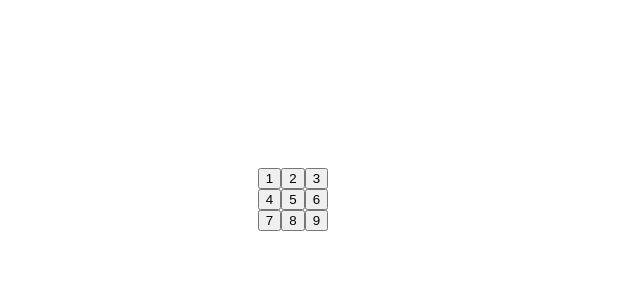
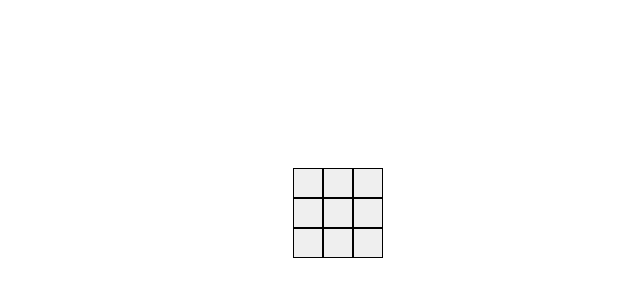
Before and after one commit to MethanBlun/react-Morpion, a React (Vite) app in the folder react_morpion/: page / in a window 1280 px wide. Shown: the top 300 px of the page, without its empty margins (347-987 px from the left). Built offline with nearby package versions, Linux system fonts and the light colour scheme.

Commit message:
button bug fixed

```diff
--- a/react_morpion/src/App.css
+++ b/react_morpion/src/App.css
@@ -1,43 +1,16 @@
 #root {
   max-width: 1280px;
   margin: 0 auto;
-  padding: auto;
   padding-top: 10em;
   text-align: center;
 }
 
-.logo {
-  height: 6em;
-  padding: 1.5em;
-  will-change: filter;
-  transition: filter 300ms;
-}
-.logo:hover {
-  filter: drop-shadow(0 0 2em #646cffaa);
-}
-.logo.react:hover {
-  filter: drop-shadow(0 0 2em #61dafbaa);
+
+.fragment{
+  padding-left: 50%
 }
 
-@keyframes logo-spin {
-  from {
-    transform: rotate(0deg);
-  }
-  to {
-    transform: rotate(360deg);
-  }
+.board-row{
+
+  display: flex;
 }
-
-@media (prefers-reduced-motion: no-preference) {
-  a:nth-of-type(2) .logo {
-    animation: logo-spin infinite 20s linear;
-  }
-}
-
-.card {
-  padding: 2em;
-}
-
-.read-the-docs {
-  color: #888;
-}
--- a/react_morpion/src/App.jsx
+++ b/react_morpion/src/App.jsx
@@ -1,35 +1,46 @@
 
 import './App.css'
+import { useState } from 'react';
 
 function App() {
 
 
- function Square({value}) {
+ function Square() {
+  const [value, setValue] = useState(null);
 
-      return <button className='square'>{value}</button>
-       }
+  function handleClick() {
+    setValue('X');
+  }
 
   return (
-    <>
+    <button
+      className="square"
+      onClick={handleClick}
+    >
+      {value}
+    </button>
+  );
 
+ }
 
-
-<div className="board-row">
-        <Square value="1" />
-        <Square value="2" />
-        <Square value="3" />
+  return (
+    <div className='fragment'>
+  <div className="board-row">
+        <Square  />
+        <Square  />
+        <Square  />
       </div>
       <div className="board-row">
-        <Square value="4" />
-        <Square value="5" />
-        <Square value="6" />
+        <Square  />
+        <Square  />
+        <Square  />
       </div>
       <div className="board-row">
-        <Square value="7" />
-        <Square value="8" />
-        <Square value="9" />
+        <Square  />
+        <Square  />
+        <Square  />
       </div>
-    </>
+    </div>
   )
 }
 
--- a/react_morpion/src/index.css
+++ b/react_morpion/src/index.css
@@ -1,3 +1,28 @@
+
+
+
+button {
+
+
+  height: 30px;
+  width: 30px;
+  gap: 0;
+
+
+  border: 1px solid black;
+  /* padding: 0.6em 1.2em; */
+  font-size: 1em;
+  font-weight: 500;
+  font-family: inherit;
+  /* background-color: #1a1a1a; */
+  cursor: pointer;
+  transition: border-color 0.25s;
+}
+
+/* button:focus,
+button:focus-visible {
+  outline: 4px auto -webkit-focus-ring-color;
+} */
 /* :root {
   font-family: Inter, system-ui, Avenir, Helvetica, Arial, sans-serif;
   line-height: 1.5;
```
